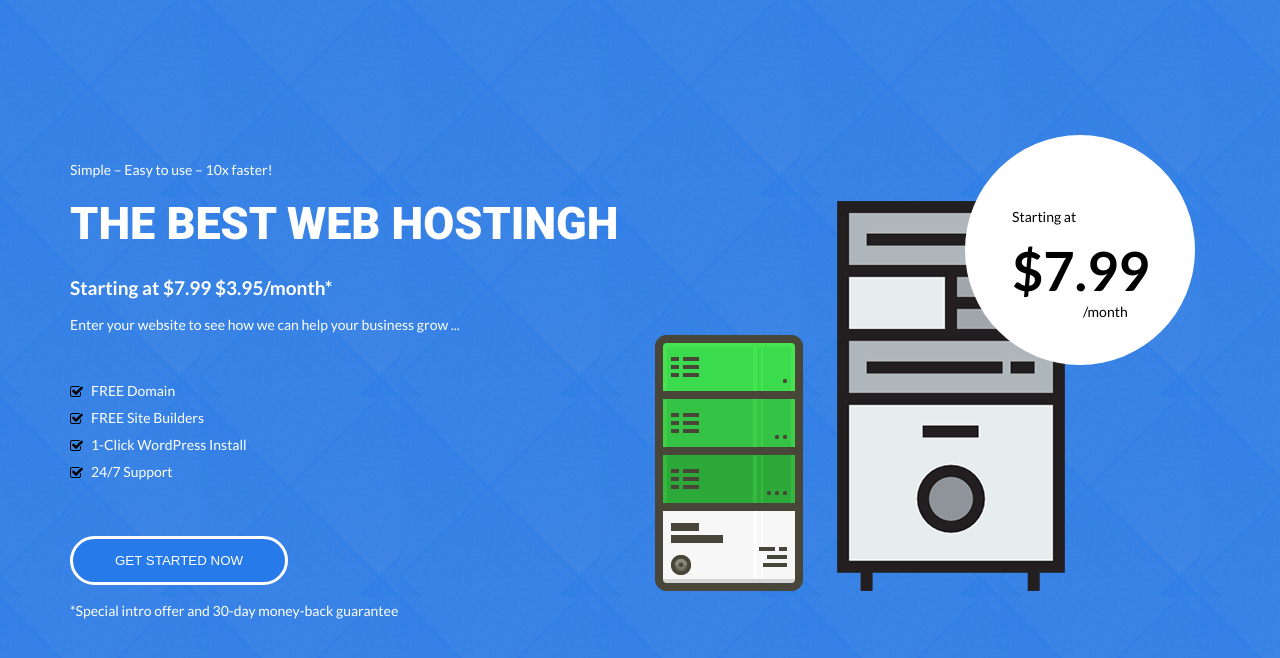
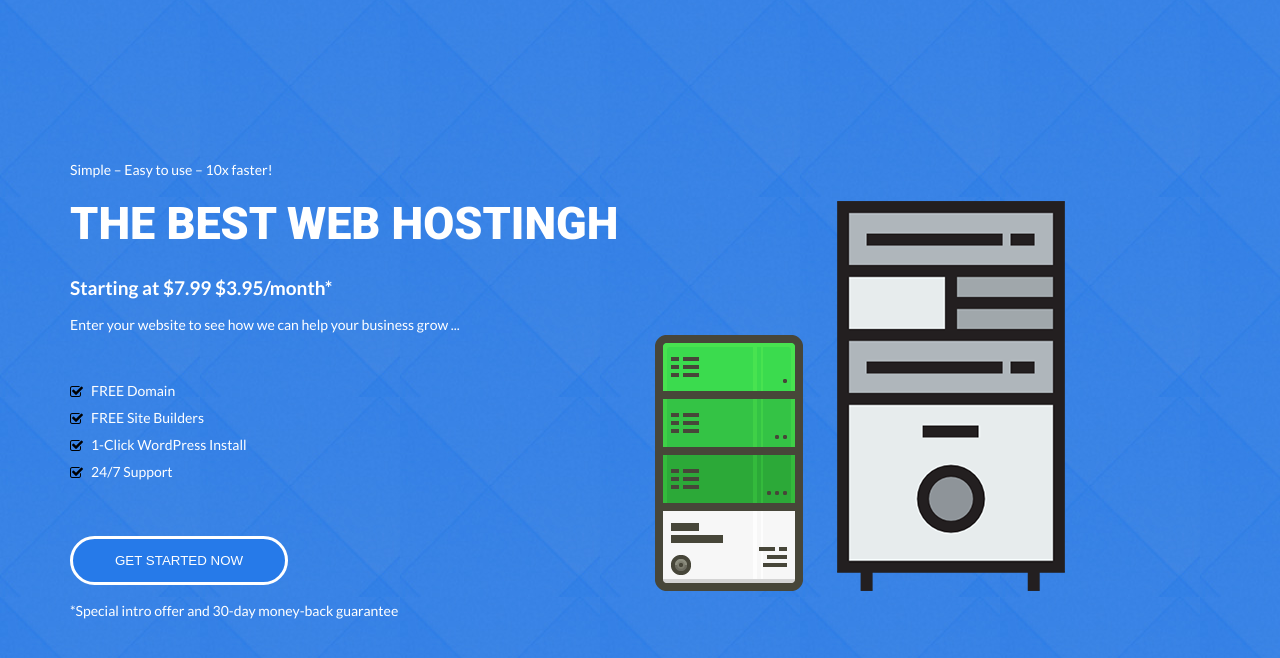
Before and after one commit to Dashrath2007/Amazon, a plain HTML site: page index.html in a window 1280 px wide. Shown: the part 142-800 px from the top of the page. Drawn offline with nearby package versions, Linux system fonts and the light colour scheme.

Commit message:
banner-right empty

```diff
--- a/index.html
+++ b/index.html
@@ -106,12 +106,7 @@
                             <div class="banner-img">
                                 <img src="images/ban.cont,.png" alt="">
                             </div>
-                            <div class="circle">
-                                <p>Starting at</p>
-                                <h1>$7.99</h1>
-                                <span>/month</span>
-                            </div>
-                        </div>
+
                     </div>
                 </div>
             </div>
```
